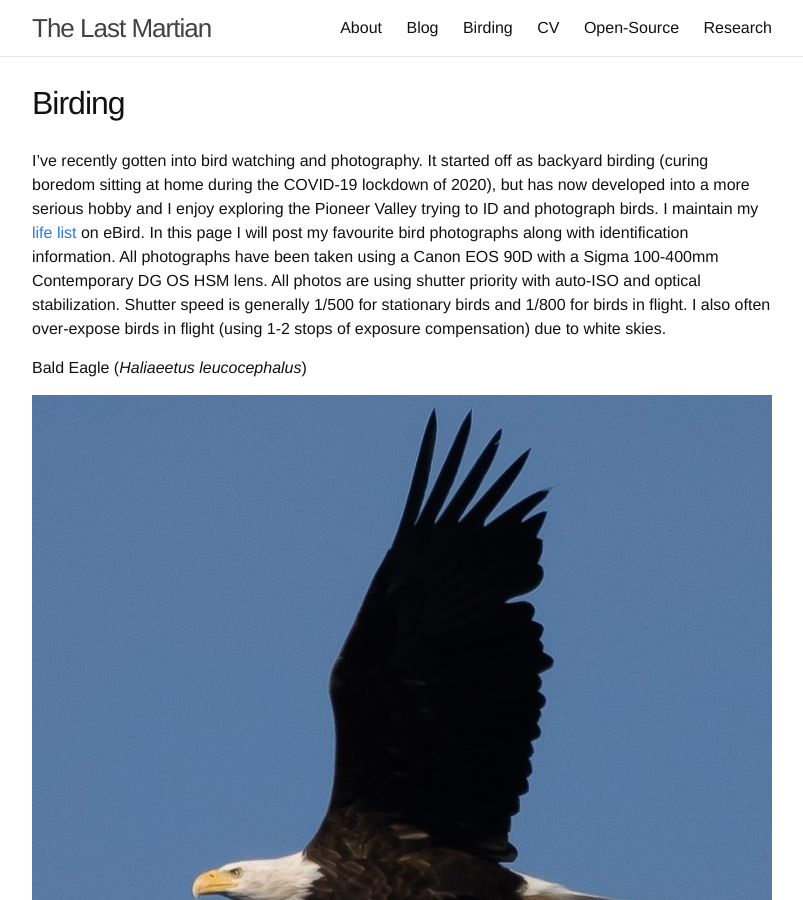
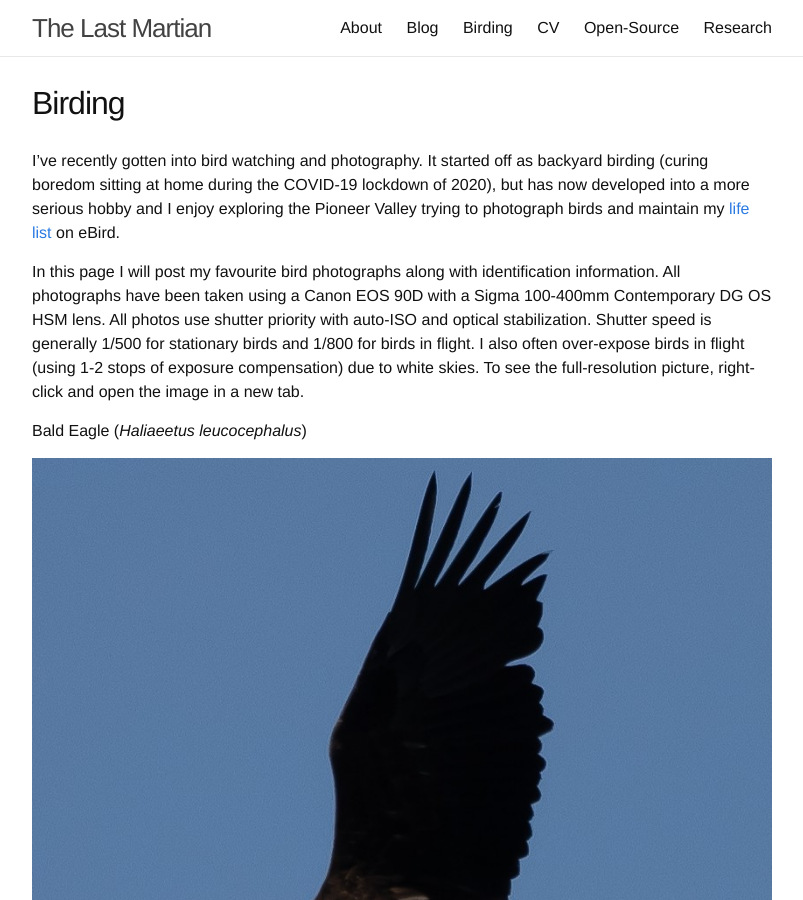
Before and after one commit to martiansideofthemoon/martiansideofthemoon.github.io, a Jekyll site: the page built from _pages/bird_photography.md, in a window 1280 px wide and 900 px high. Shown: the whole window, without its empty margins (238-1041 px from the left). Built offline with Jekyll 4.4.1, drawn with Linux system fonts in a browser that asks for light colours; comment, search, counter and statistics services are not loaded.

Commit message:
Adding bird photo details

```diff
--- a/_pages/bird_photography.md
+++ b/_pages/bird_photography.md
@@ -4,7 +4,9 @@ title: Birding
 permalink: /birding/
 ---
 
-I've recently gotten into bird watching and photography. It started off as backyard birding (curing boredom sitting at home during the COVID-19 lockdown of 2020), but has now developed into a more serious hobby and I enjoy exploring the Pioneer Valley trying to ID and photograph birds. I maintain my [life list](https://ebird.org/profile/MTgwMDY0OQ/world) on eBird. In this page I will post my favourite bird photographs along with identification information. All photographs have been taken using a Canon EOS 90D with a Sigma 100-400mm Contemporary DG OS HSM lens. All photos are using shutter priority with auto-ISO and optical stabilization. Shutter speed is generally 1/500 for stationary birds and 1/800 for birds in flight. I also often over-expose birds in flight (using 1-2 stops of exposure compensation) due to white skies.
+I've recently gotten into bird watching and photography. It started off as backyard birding (curing boredom sitting at home during the COVID-19 lockdown of 2020), but has now developed into a more serious hobby and I enjoy exploring the Pioneer Valley trying to photograph birds and maintain my [life list](https://ebird.org/profile/MTgwMDY0OQ/world) on eBird.
+
+In this page I will post my favourite bird photographs along with identification information. All photographs have been taken using a Canon EOS 90D with a Sigma 100-400mm Contemporary DG OS HSM lens. All photos use shutter priority with auto-ISO and optical stabilization. Shutter speed is generally 1/500 for stationary birds and 1/800 for birds in flight. I also often over-expose birds in flight (using 1-2 stops of exposure compensation) due to white skies. To see the full-resolution picture, right-click and open the image in a new tab.
 
 <p style="text-align: center;">
 
@@ -15,12 +17,10 @@ I've recently gotten into bird watching and photography. It started off as backy
 
 <p>Red-tailed Hawk (<i>Buteo jamaicensis</i>)</p>
 <div class="image123">
-<div class="imgContainer" style="width: 48%;">
+<div class="imgContainer" style="width: 49%;">
 <img src="{{ site.url }}/assets/birding/red_tail_1.JPG"  />
 </div>
-<div class="imgContainer" style="width: 2%;">
-</div>
-<div class="imgContainer" style="width: 48%; float: right;">
+<div class="imgContainer" style="width: 49%; float: right;">
 <img src="{{ site.url }}/assets/birding/red_tail_2.JPG"  />
 </div>
 </div>
@@ -29,12 +29,10 @@ I've recently gotten into bird watching and photography. It started off as backy
 
 <p>Barred Owl (<i>	Strix varia</i>)</p>
 <div class="image123">
-<div class="imgContainer" style="width: 48%;">
+<div class="imgContainer" style="width: 49%;">
 <img src="{{ site.url }}/assets/birding/barred_owl_1.JPG" />
 </div>
-<div class="imgContainer" style="width: 2%;">
-</div>
-<div class="imgContainer" style="width: 48%; float:right;">
+<div class="imgContainer" style="width: 49%; float:right;">
 <img src="{{ site.url }}/assets/birding/barred_owl_3.JPG" />
 </div>
 </div>
```
